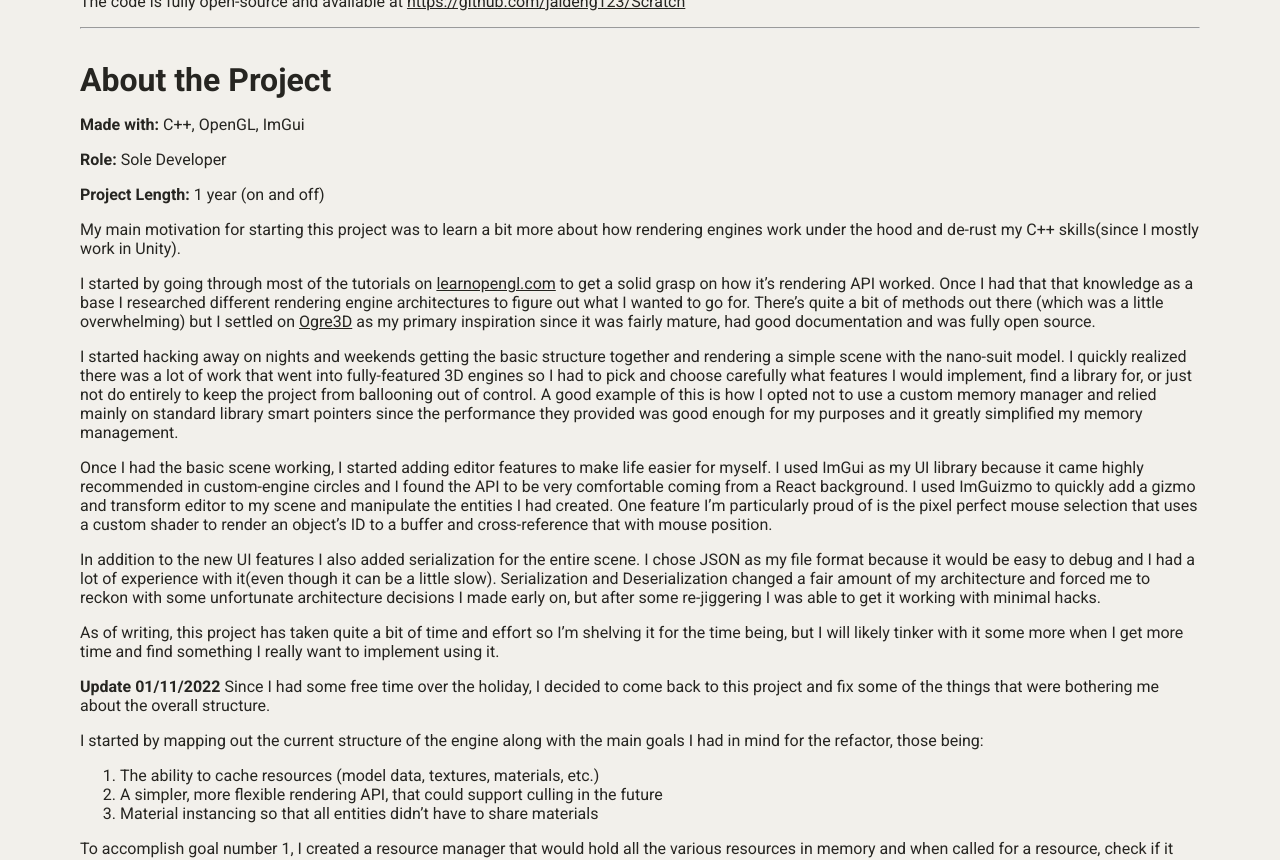
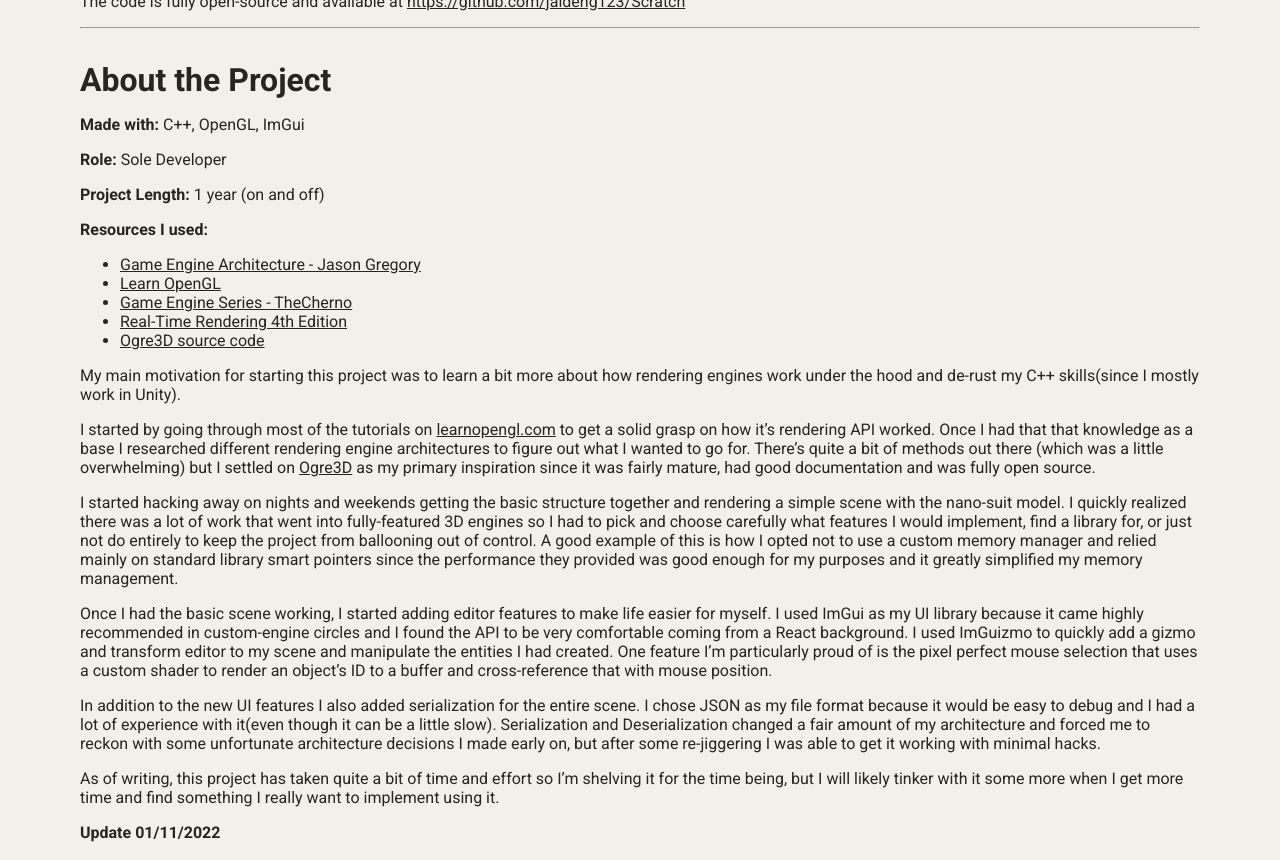
Before and after one commit to jaideng123/jaideng123.github.io, a Jekyll site: the page built from _posts/games/2020-12-01-Scratch3D.md, in a window 1280 px wide and 900 px high, scrolled down 834 px, cut to the strip 40-900 px from the top of the window. Built offline with Jekyll 4.4.1, drawn with Linux system fonts in a browser that asks for light colours; nearby versions of some CDN libraries.

Commit message:
Update 2020-12-01-Scratch3D.md

```diff
--- a/_posts/games/2020-12-01-Scratch3D.md
+++ b/_posts/games/2020-12-01-Scratch3D.md
@@ -32,6 +32,13 @@
 
 **Project Length:** 1 year (on and off)
 
+**Resources I used:**
+* [Game Engine Architecture - Jason Gregory](https://www.gameenginebook.com/)
+* [Learn OpenGL](https://learnopengl.com/)
+* [Game Engine Series - TheCherno](https://www.youtube.com/watch?v=JxIZbV_XjAs&list=PLlrATfBNZ98dC-V-N3m0Go4deliWHPFwT)
+* [Real-Time Rendering 4th Edition](https://www.realtimerendering.com/)
+* [Ogre3D source code](https://github.com/OGRECave/ogre)
+
 My main motivation for starting this project was to learn a bit more about how rendering engines work under the hood and de-rust my C++ skills(since I mostly work in Unity).
 
 I started by going through most of the tutorials on [learnopengl.com](learnopengl.com/) to get a solid grasp on how it's rendering API worked. Once I had that that knowledge as a base I researched different rendering engine architectures to figure out what I wanted to go for. There's quite a bit of methods out there (which was a little overwhelming) but I settled on [Ogre3D](ogre3d.org/) as my primary inspiration since it was fairly mature, had good documentation and was fully open source.
@@ -45,6 +52,7 @@
 As of writing, this project has taken quite a bit of time and effort so I'm shelving it for the time being, but I will likely tinker with it some more when I get more time and find something I really want to implement using it.
 
 **Update 01/11/2022**
+
 Since I had some free time over the holiday, I decided to come back to this project and fix some of the things that were bothering me about the overall structure.
 
 I started by mapping out the current structure of the engine along with the main goals I had in mind for the refactor, those being:
```
